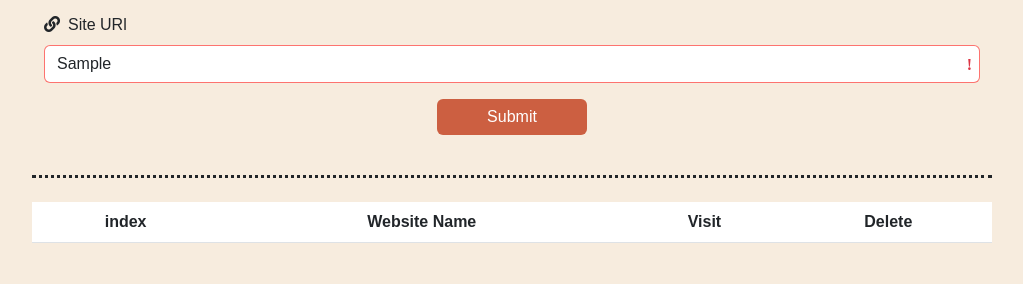
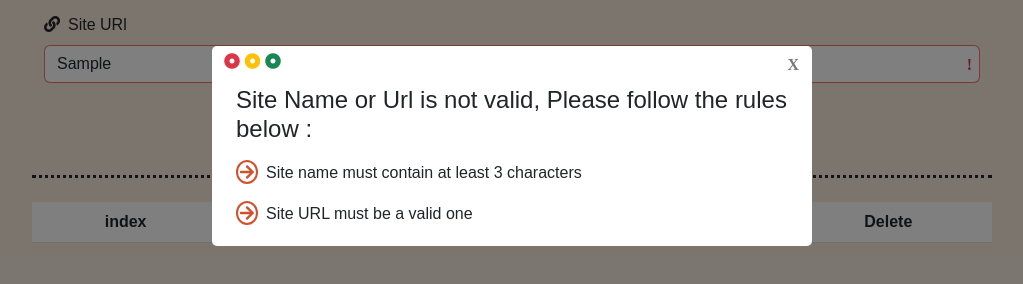
Before and after one commit to madkid777/bookmark, a plain HTML site: page index.html in a window 1280 px wide. Both pictures are taken after typing "name@example.com", "Sample" into the empty fields and a click on the button "Submit". Shown: the part 254-538 px from the top of the page, without its empty margins (128-1151 px from the left). Drawn offline with Linux system fonts and the light colour scheme; a web font is replaced by a local one.

Commit message:
last update

```diff
--- a/css/style.css
+++ b/css/style.css
@@ -80,3 +80,25 @@ input:focus {
 .inline #checkEmail {
   color: green;
 }
+
+.pop-box {
+  background-color: #ffffff;
+  width: 600px;
+  height: 200px;
+  border-radius: 5px;
+}
+.pop-box p i {
+  color: rgb(209, 81, 45);
+  border-radius: 50%;
+  border: 2px solid rgb(209, 81, 45);
+  padding: 2px;
+}
+.pop-box button {
+  top: 0;
+  right: 0;
+  color: rgb(122, 117, 117);
+}
+.pop-box .dots {
+  top: 0;
+  left: 0;
+}
--- a/index.html
+++ b/index.html
@@ -15,6 +15,37 @@
     <title>Bookmark</title>
   </head>
   <body>
+    <div
+      id="pop-up"
+      class="pop-up w-100 bg-black bg-opacity-50 position-absolute vh-100 z-3 d-none justify-content-center align-items-center"
+    >
+      <div class="pop-box p-4 position-relative">
+        <div class="inner w-100">
+          <div class="headPop mb-3">
+            <div class="dots position-absolute p-1 ms-2">
+              <i class="fa-solid fa-circle-dot text-danger"></i>
+              <i class="fa-solid fa-circle-dot text-warning"></i>
+              <i class="fa-solid fa-circle-dot text-success"></i>
+            </div>
+            <button onclick="closeElement()" class="btn position-absolute">
+              <i class="fa-solid fa-x"></i>
+            </button>
+          </div>
+          <h4 class="fs-4 mb-3">
+            Site Name or Url is not valid, Please follow the rules below :
+          </h4>
+
+          <p>
+            <i class="fa-solid fa-arrow-right me-2"></i>Site name must contain
+            at least 3 characters
+          </p>
+          <p>
+            <i class="fa-solid fa-arrow-right me-2"></i>Site URL must be a valid
+            one
+          </p>
+        </div>
+      </div>
+    </div>
     <div class="bookmark w-100 vh-100">
       <div class="py-2 text-center">
         <h1>Bookmarker</h1>
--- a/js/main.js
+++ b/js/main.js
@@ -4,7 +4,7 @@ var check = document.getElementById("check")
 var warining =document.getElementById("warining")
 var checkEmail = document.getElementById("checkEmail")
 var wariningEmail =document.getElementById("wariningEmail")
-
+var popUp=document.getElementById("pop-up")
 var sites=[]
 if(localStorage.getItem("sites")!==null){
   sites=  JSON.parse(localStorage.getItem("sites"))
@@ -18,7 +18,7 @@ function addSite(){
     var urlValid = urlRegex.test(url.value);
 
     if (!emailValid || !urlValid) {
-        alert("Please enter valid email and URL.");
+        popEle()
         validteEmail();
         validteSite();
         return;
@@ -50,6 +50,12 @@ document.getElementById("tbody").innerHTML = box
 function clear(){
     Email.value=""
     url.value=""
+    Email.classList.remove("boxShadowGreen", "boxShadowRed");
+    url.classList.remove("boxShadowGreen", "boxShadowRed");
+    check.classList.add("d-none");
+    warining.classList.add("d-none");
+    checkEmail.classList.add("d-none");
+    wariningEmail.classList.add("d-none");
 }
 
 function deleteItem(index){
@@ -97,3 +103,9 @@ function validteSite(){
     }
 
 }
+function popEle(){
+    popUp.classList.replace("d-none","d-flex")
+}
+function closeElement(){
+   popUp.classList.replace("d-flex","d-none")
+}
```
